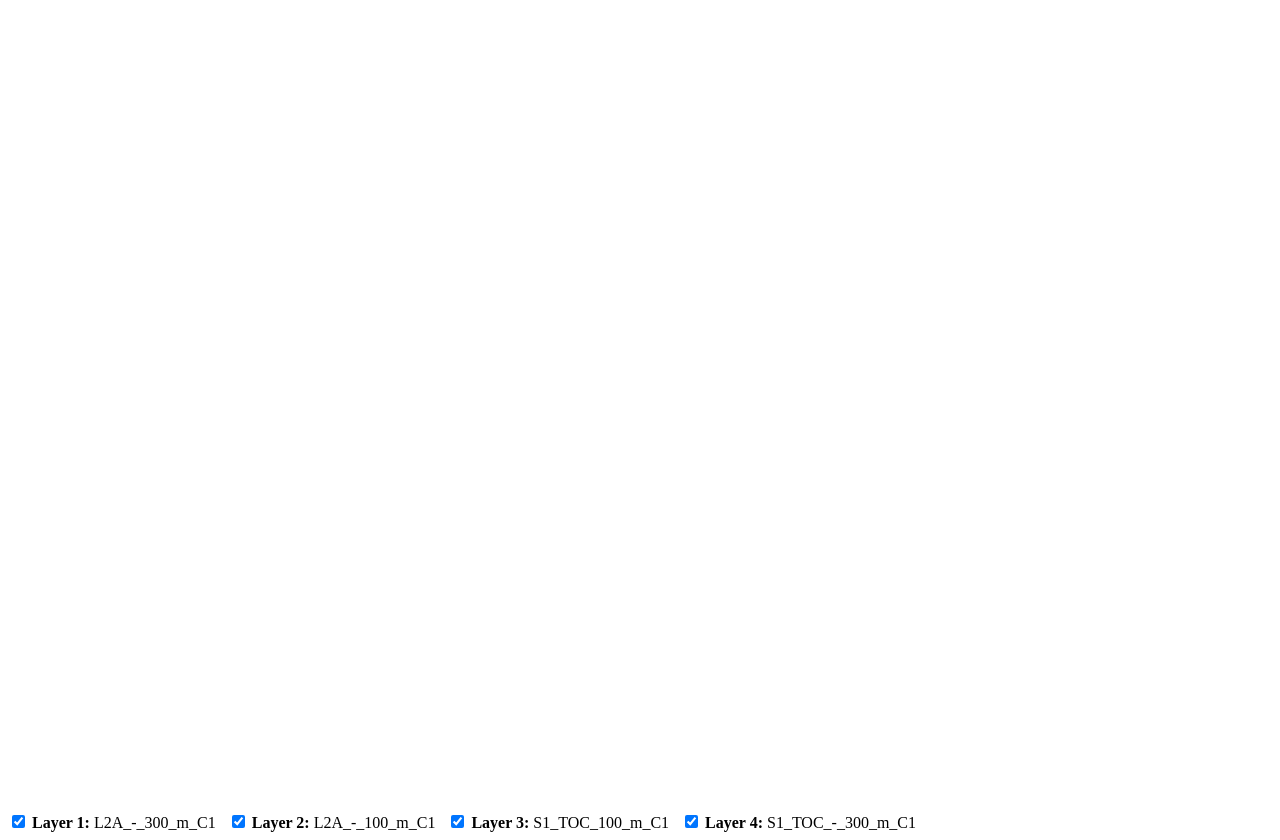
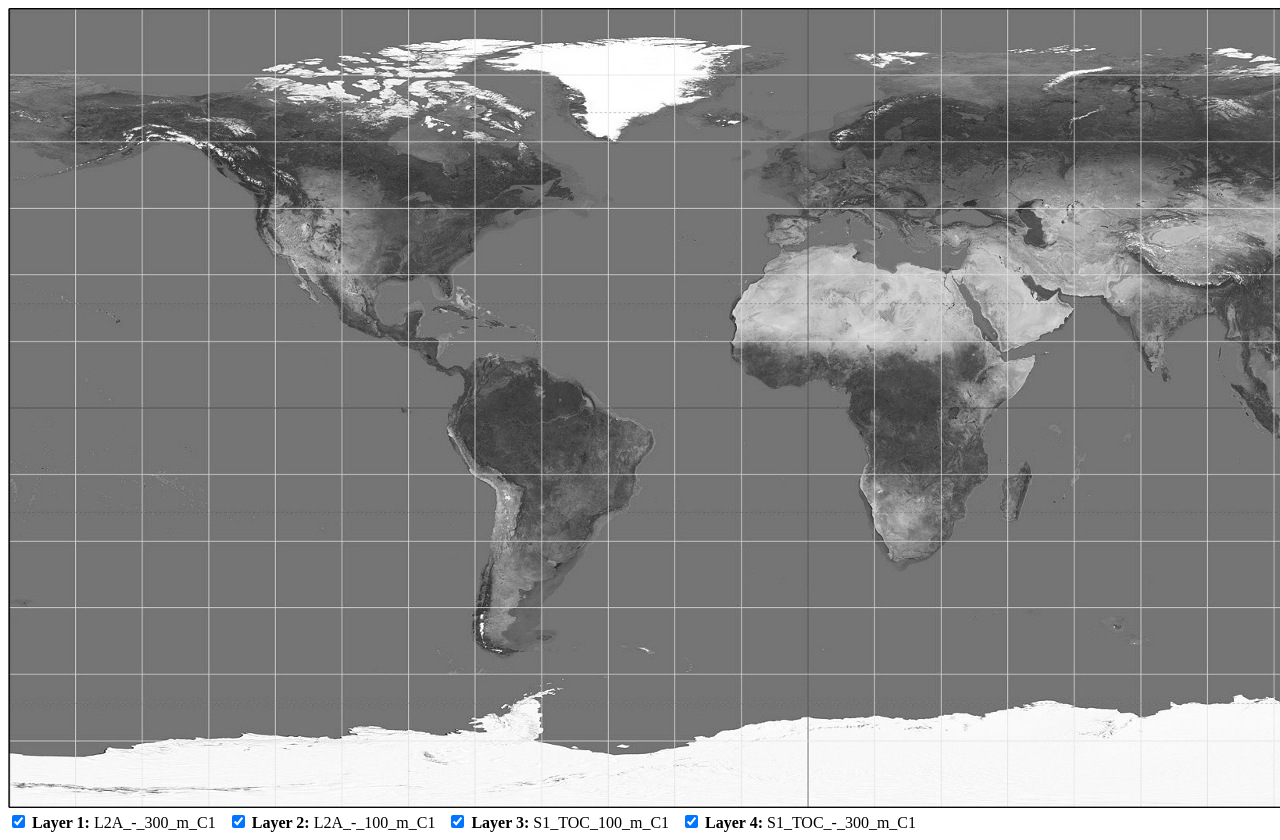
Before and after one commit to dedean16/proba-v-dataset-tools, a plain HTML site: page map/map.html in a window 1280 px wide. Shown: the top 840 px of the page. Drawn offline with Linux system fonts and the light colour scheme.

Commit message:
[MAP]: Redraw on image load

```diff
--- a/map/map.html
+++ b/map/map.html
@@ -42,6 +42,9 @@
         img.src = src;                          // Set image source
         img.showlayer = true;                   // Initialise layer as enabled
         imgs.push(img);                         // Add image to list
+        img.onload = function() {               // Redraw when image is loaded
+            draw(ctx, imgs)
+        };
     }
 
     // Draw all enabled image layers
@@ -85,9 +88,6 @@
 
     id('layercheckboxes').innerHTML = html;
 
-    // Draw images
-    draw(ctx, imgs);
-
 </script>
 
 </body>
```
